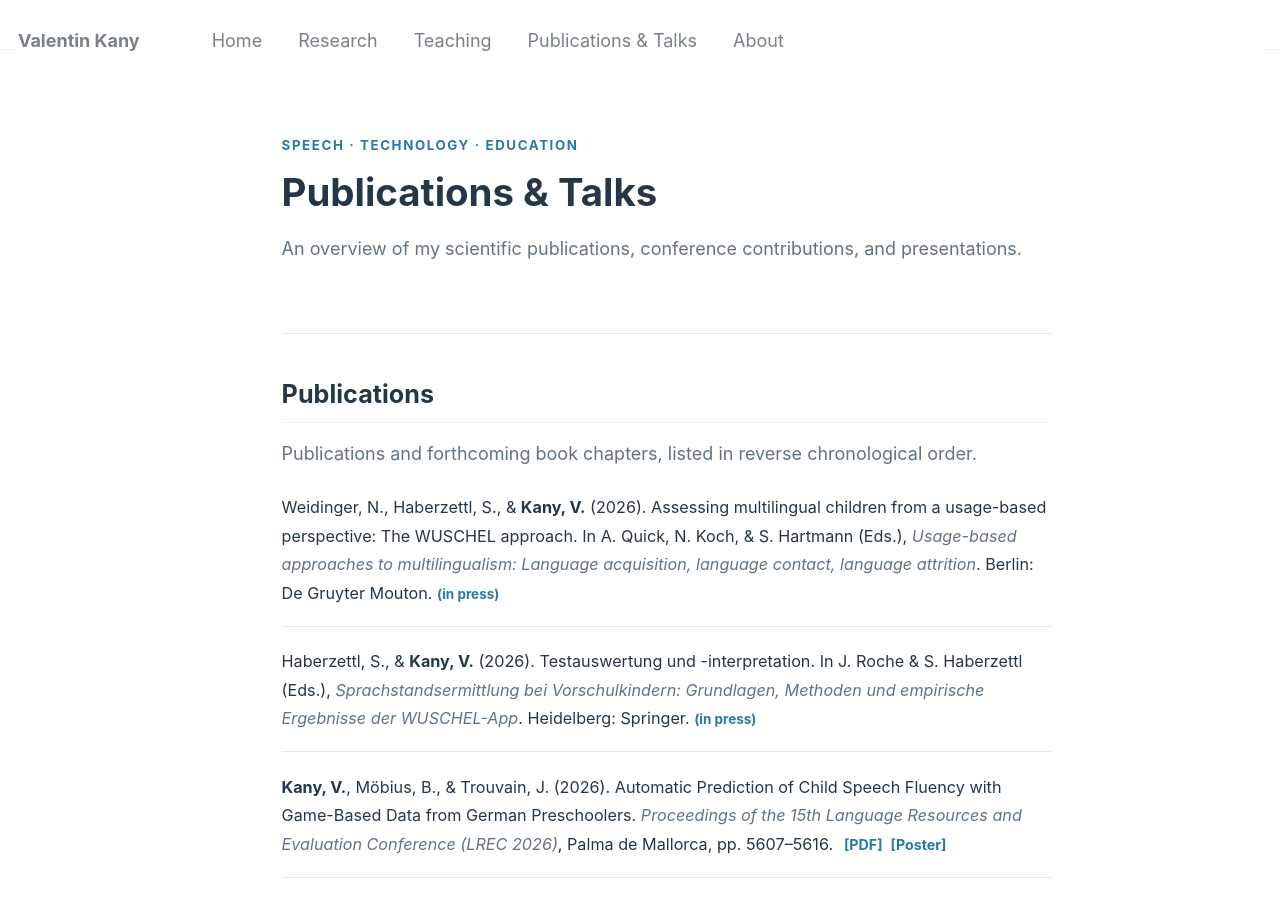
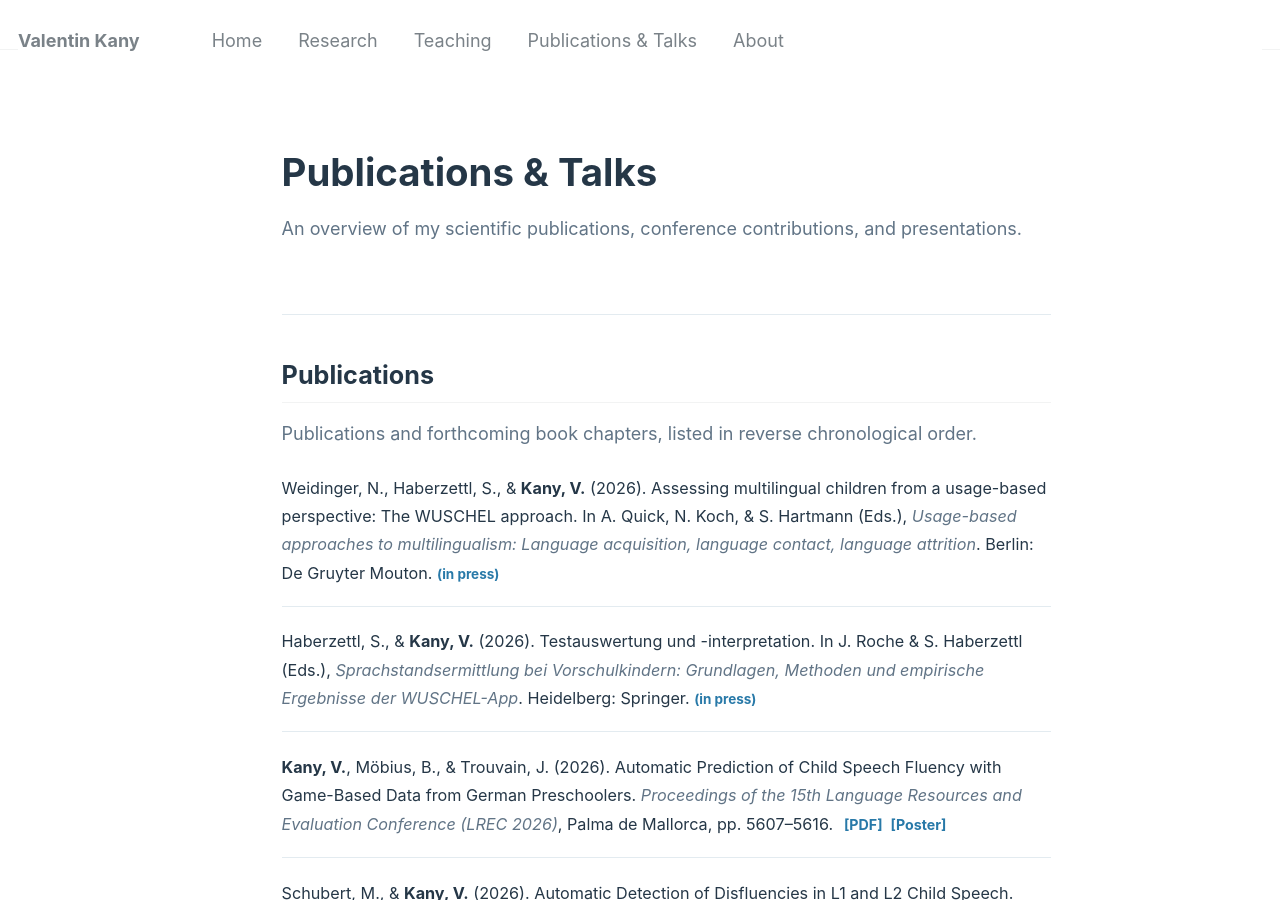
Before and after one commit to Valentin-Kany/Valentin-Kany.github.io, a Jekyll site: the page built from _pages/publications.md, in a window 1280 px wide and 900 px high. Built offline with Jekyll 4.4.1, drawn with Linux system fonts in a browser that asks for light colours.

Commit message:
Update publications.md

```diff
--- a/_pages/publications.md
+++ b/_pages/publications.md
@@ -35,7 +35,7 @@ author_profile: false
 
 <div class="vk-publications">
 <header class="vkp-header">
-  <div class="vkp-eyebrow">Speech · Technology · Education</div>
+  <div class="vkp-eyebrow"></div>
   <h1>Publications &amp; Talks</h1>
   <p class="vkp-lead">An overview of my scientific publications, conference contributions, and presentations.</p>
 </header>
```
